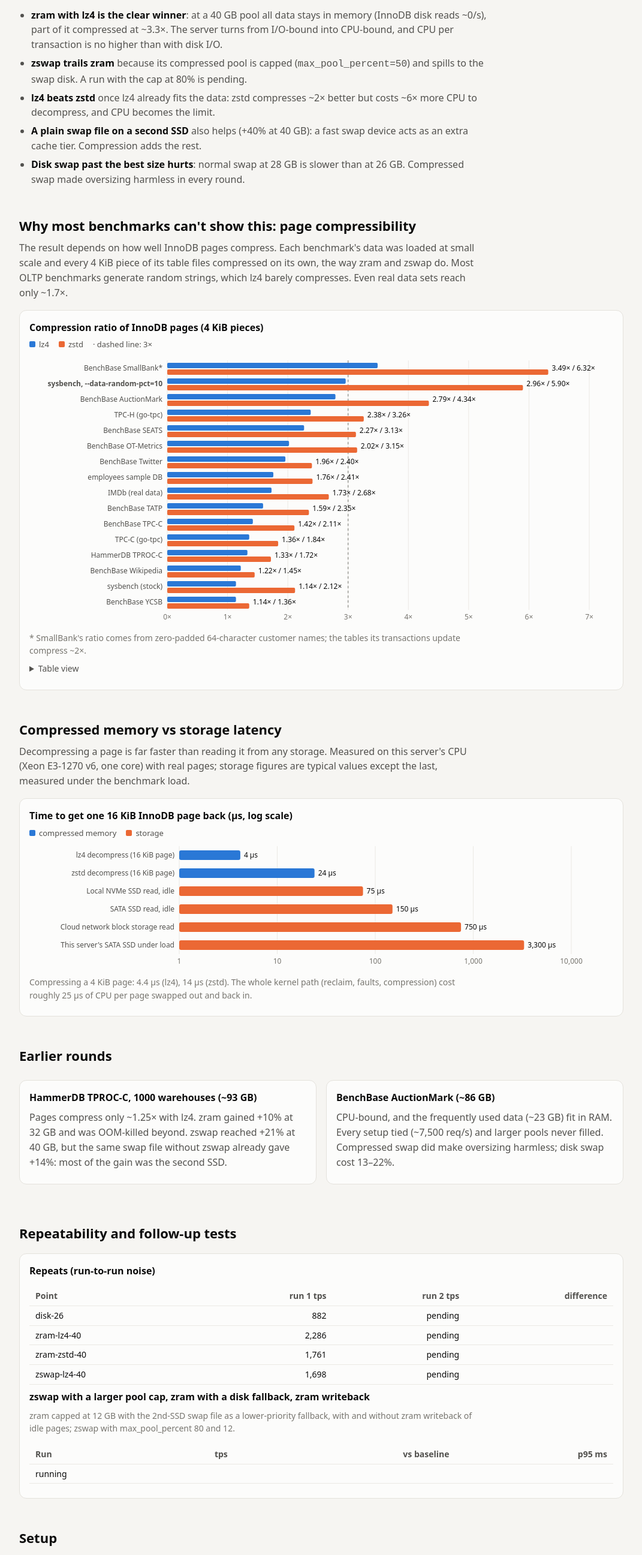
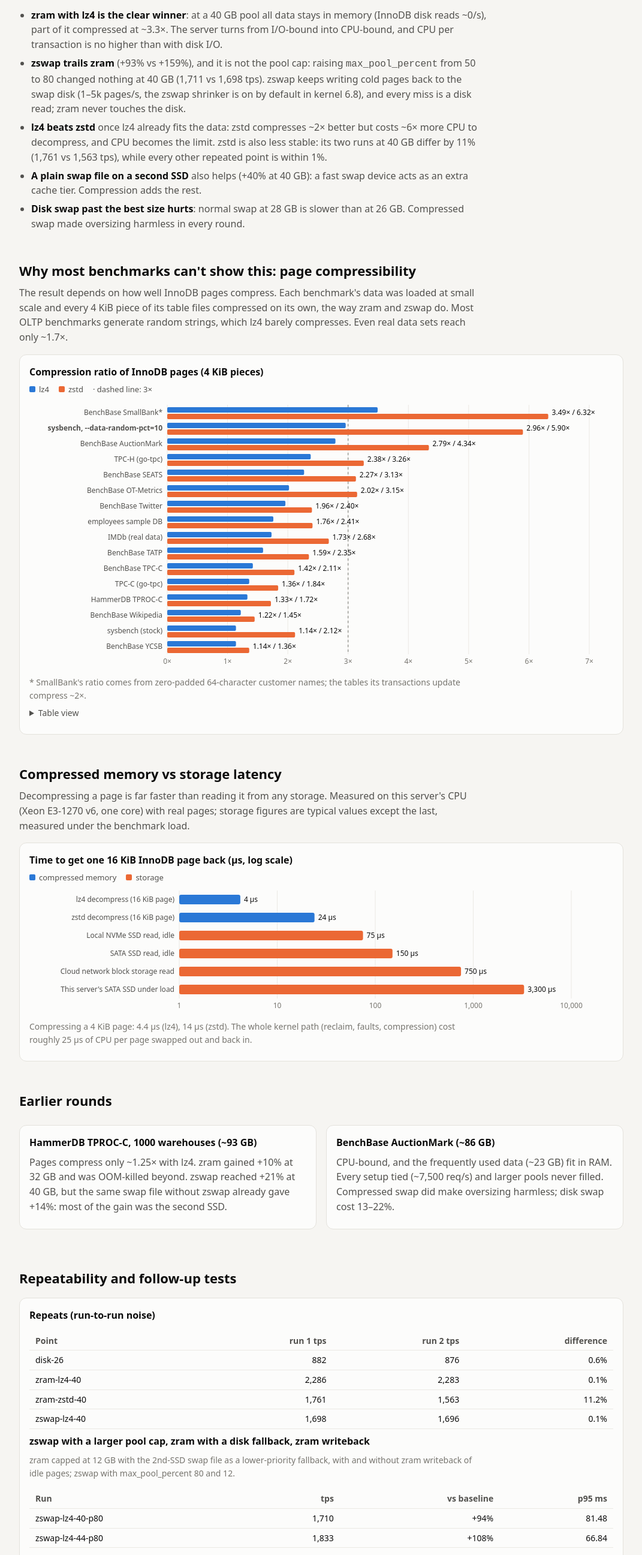
Before and after one commit to Percona-Lab/zram-zswap-db-benchmark, a plain HTML site: page docs/index.html in a window 1280 px wide. Shown: the part 1269-3862 px from the top of the page at 60% size, without its empty margins (104-1175 px from the left). Drawn offline with Linux system fonts and the light colour scheme.

Commit message:
Round 3 repeats and zswap max_pool_percent 80: noise <1% (zstd 11%); zswap gap is writeback, not the cap
Co-Authored-By: Claude Opus 5.5 <noreply@anthropic.com>

```diff
--- a/docs/index.html
+++ b/docs/index.html
@@ -112,8 +112,8 @@ buffer pool was full of data during the measured window.</p>
 
 <ul class="findings">
   <li><strong>zram with lz4 is the clear winner</strong>: at a 40 GB pool all data stays in memory (InnoDB disk reads ~0/s), part of it compressed at ~3.3×. The server turns from I/O-bound into CPU-bound, and CPU per transaction is no higher than with disk I/O.</li>
-  <li><strong>zswap trails zram</strong> because its compressed pool is capped (<code>max_pool_percent=50</code>) and spills to the swap disk. A run with the cap at 80% is pending.</li>
-  <li><strong>lz4 beats zstd</strong> once lz4 already fits the data: zstd compresses ~2× better but costs ~6× more CPU to decompress, and CPU becomes the limit.</li>
+  <li><strong>zswap trails zram</strong> (+93% vs +159%), and it is not the pool cap: raising <code>max_pool_percent</code> from 50 to 80 changed nothing at 40 GB (1,711 vs 1,698 tps). zswap keeps writing cold pages back to the swap disk (1–5k pages/s, the zswap shrinker is on by default in kernel 6.8), and every miss is a disk read; zram never touches the disk.</li>
+  <li><strong>lz4 beats zstd</strong> once lz4 already fits the data: zstd compresses ~2× better but costs ~6× more CPU to decompress, and CPU becomes the limit. zstd is also less stable: its two runs at 40 GB differ by 11% (1,761 vs 1,563 tps), while every other repeated point is within 1%.</li>
   <li><strong>A plain swap file on a second SSD</strong> also helps (+40% at 40 GB): a fast swap device acts as an extra cache tier. Compression adds the rest.</li>
   <li><strong>Disk swap past the best size hurts</strong>: normal swap at 28 GB is slower than at 26 GB. Compressed swap made oversizing harmless in every round.</li>
 </ul>
@@ -152,10 +152,10 @@ one core) with real pages; storage figures are typical values except the last, m
 <h2>Repeatability and follow-up tests</h2>
 <div class="card">
   <h3>Repeats (run-to-run noise)</h3>
-  <div class="tw"><table><tr><th>Point</th><th>run 1 tps</th><th>run 2 tps</th><th>difference</th></tr><tr><td>disk-26</td><td>882</td><td>pending</td><td></td></tr><tr><td>zram-lz4-40</td><td>2,286</td><td>pending</td><td></td></tr><tr><td>zram-zstd-40</td><td>1,761</td><td>pending</td><td></td></tr><tr><td>zswap-lz4-40</td><td>1,698</td><td>pending</td><td></td></tr></table></div>
+  <div class="tw"><table><tr><th>Point</th><th>run 1 tps</th><th>run 2 tps</th><th>difference</th></tr><tr><td>disk-26</td><td>882</td><td>876</td><td>0.6%</td></tr><tr><td>zram-lz4-40</td><td>2,286</td><td>2,283</td><td>0.1%</td></tr><tr><td>zram-zstd-40</td><td>1,761</td><td>1,563</td><td>11.2%</td></tr><tr><td>zswap-lz4-40</td><td>1,698</td><td>1,696</td><td>0.1%</td></tr></table></div>
   <h3>zswap with a larger pool cap, zram with a disk fallback, zram writeback</h3>
   <p class="note">zram capped at 12 GB with the 2nd-SSD swap file as a lower-priority fallback, with and without zram writeback of idle pages; zswap with max_pool_percent 80 and 12.</p>
-  <div class="tw"><table><tr><th>Run</th><th>tps</th><th>vs baseline</th><th>p95 ms</th></tr><tr><td colspan=4>running</td></tr></table></div>
+  <div class="tw"><table><tr><th>Run</th><th>tps</th><th>vs baseline</th><th>p95 ms</th></tr><tr><td>zswap-lz4-40-p80</td><td>1,710</td><td>+94%</td><td>81.48</td></tr><tr><td>zswap-lz4-44-p80</td><td>1,833</td><td>+108%</td><td>66.84</td></tr></table></div>
 </div>
 
 <h2>Setup</h2>
```
Also changed, not shown: site/template.html (+2 -2 lines), 2 other files.
